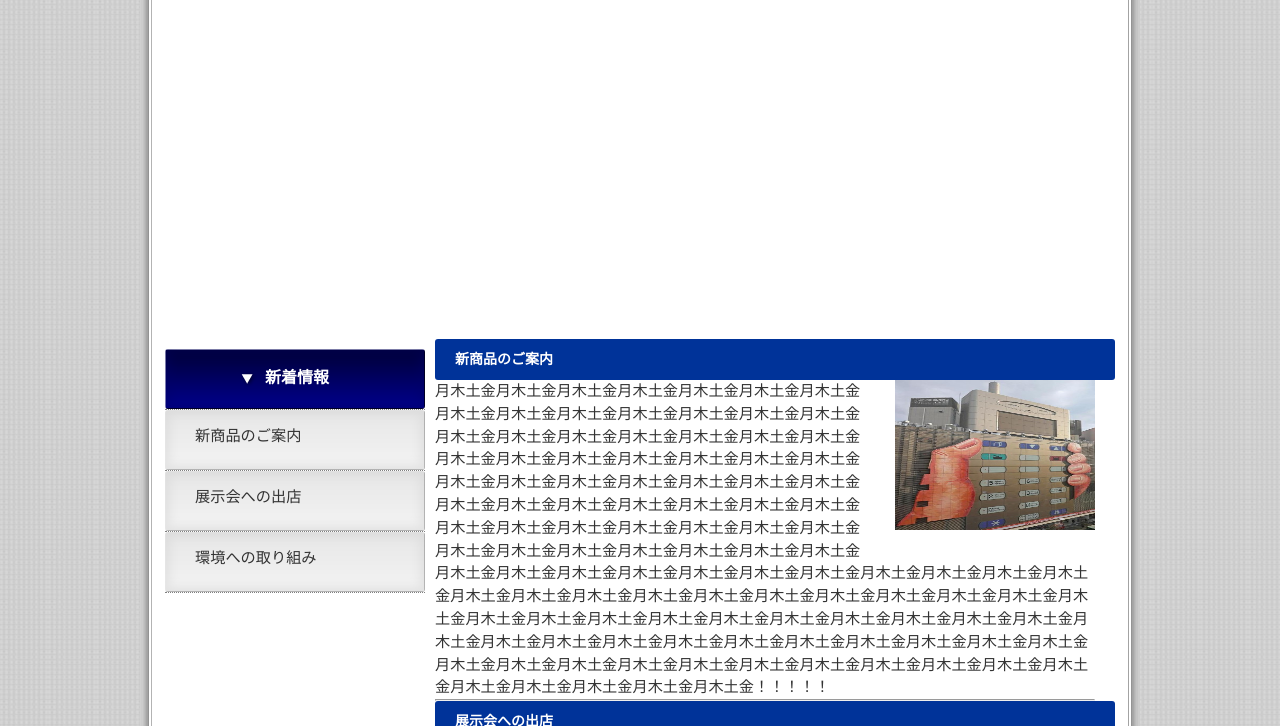
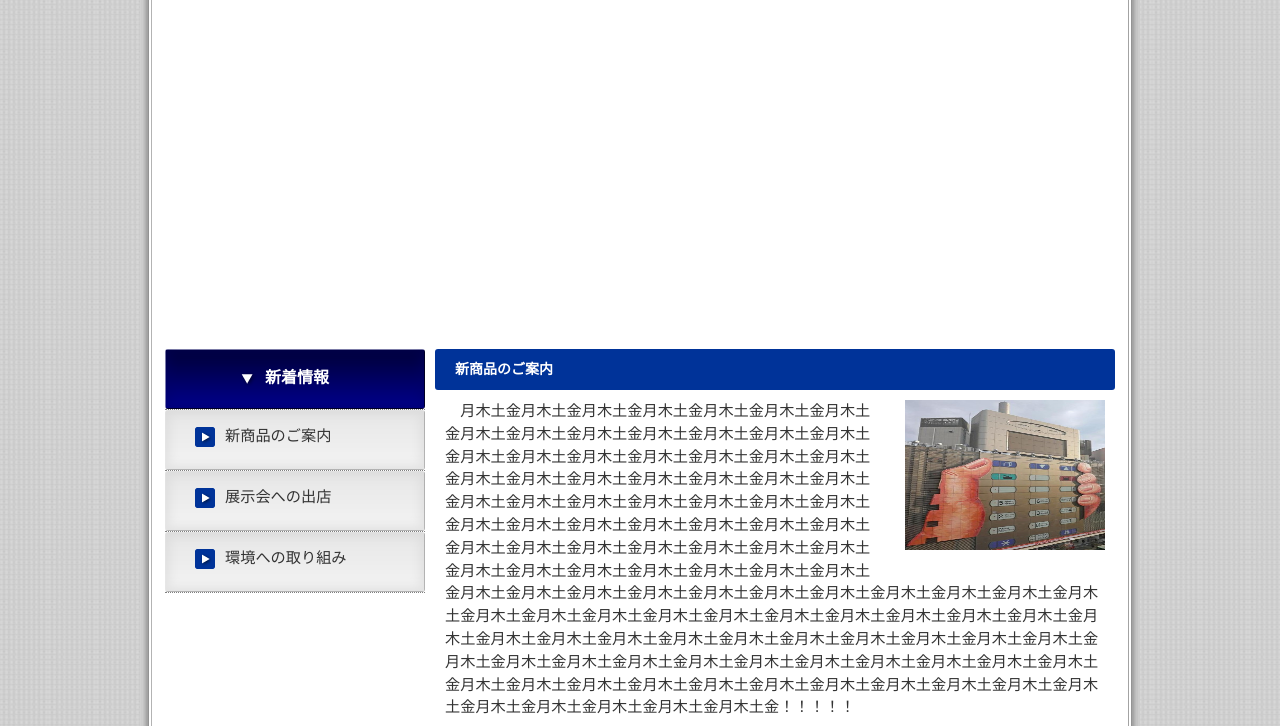
Before and after one commit to BraveHeartForest/HTML5-CSS3, a plain HTML site: page index.html in a window 1280 px wide. Shown: the part 167-893 px from the top of the page. Drawn offline with Linux system fonts and the light colour scheme.

Commit message:
<p>タグと<h3>タグの間に余白を設定しました。

```diff
--- a/base.css
+++ b/base.css
@@ -38,9 +38,17 @@ div#pagebody {
 
 img {
     border: 0;
+    /*画像のボーダーを0にする。*/
 }
 
-/*画像のボーダーを0にする。*/
+p {
+    width: 660px;
+    /*幅の指定*/
+    margin: 10px;
+    /*マージン*/
+    text-indent: 1em;
+    /*インデント幅*/
+}
 
 /*=============================
 ヘッダ
@@ -202,6 +210,21 @@ div#submenu ul li a:hover {
     /*リンクにマウスが乗ったら下線を表示*/
 }
 
+div#submenu>ul>li>a::before {
+    content: url("images/icon_submenu.png");
+    /*アイコン画像を挿入
+    contentプロパティで内容挿入を指定
+    上記のCSSソース中の content: url("images/icon_submenu.png"); の部分が、
+    アイコン画像の挿入を指定しているCSSソースです。
+    挿入しているのは、アイコン風に作成した画像ファイルです。*/
+    margin: 0px 10px 0px 0px;
+    /*マージン*/
+    vertical-align: text-top;
+    /*縦方向の表示位置
+    vertical-alignプロパティは縦方向の表示位置を指定する際に使用します。
+    値には、テキストの上端に表示位置を揃えるtext-topというキーワードを指定しています。*/
+}
+
 /*===================
 インフォメーション(右カラム)
 ==================*/
@@ -211,6 +234,8 @@ div#info {
     /*幅の指定*/
     float: left;
     /*カラムを左寄せにする*/
+    padding: 10px 20px 0px 0px;
+    /*パディング*/
 }
 
 h3 {
```
Also changed, not shown: images/icon_submenu.png (added).
